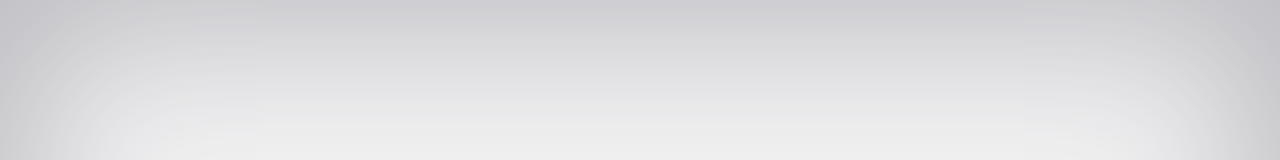
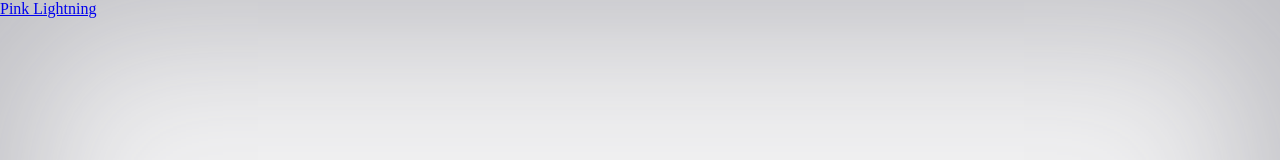
Before and after one commit to weiweihsu/lightning, a plain HTML site: page index.html in a window 1280 px wide. Shown: the top 160 px of the page. Drawn offline with Linux system fonts and the light colour scheme.

Commit message:
Update index.html

```diff
--- a/index.html
+++ b/index.html
@@ -7,9 +7,15 @@
     <link rel="stylesheet" href="main.css">
   </head>
   <body>
+
+    <div class="pinklighting">
+    	<a href="index-pink.html">Pink Lightning</a>
+    </div>
+
     <h1 id="display">Hello!</h1>
     <svg xmlns="http://www.w3.org/2000/svg" viewBox="0 0 60 65.471">
       <g id="shape">
+
         <polygon points="16.6,39.9 37.7,9.7 37.4,13.7 19.1,39.9 "></polygon>
         <polygon points="34,31.6 35.4,13 37.7,9.7 36,31.6"></polygon>
         <polygon points="29.4,37.9 31.5,37.9 26.5,54.6 23.3,58.2"></polygon>
```
